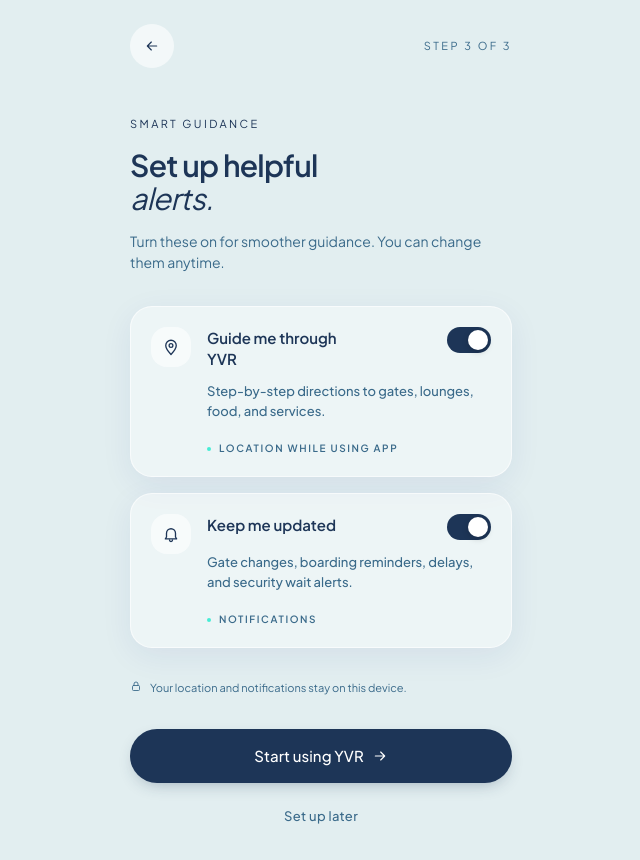
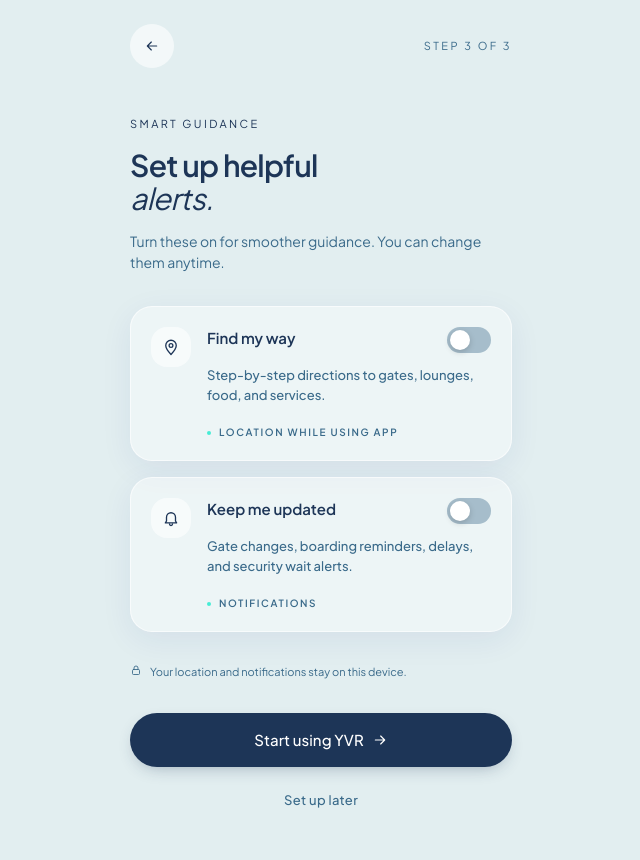
Before and after one commit to SemyonKuznetsoff/Vancouver-International-Airport-Mobile-App, a Next.js app: page /onboarding/permissions in a window 1280 px wide. Shown: the top 860 px of the page, without its empty margins (319-959 px from the left). Built offline with nearby package versions, Linux system fonts and the light colour scheme.

Commit message:
Finalize onboarding UX polish

```diff
--- a/src/app/onboarding/permissions/page.tsx
+++ b/src/app/onboarding/permissions/page.tsx
@@ -32,11 +32,11 @@
         <section className="mt-8 flex flex-col gap-4">
           <PermissionCard
             icon={<LocationPinIcon size={18} />}
-            title="Guide me through YVR"
+            title="Find my way"
             description="Step-by-step directions to gates, lounges, food, and services."
             footerLabel="Location while using app"
             toggleAriaLabel="Enable wayfinding guidance"
-            defaultOn
+            defaultOn={false}
           />
           <PermissionCard
             icon={<BellIcon size={18} />}
@@ -44,7 +44,7 @@
             description="Gate changes, boarding reminders, delays, and security wait alerts."
             footerLabel="Notifications"
             toggleAriaLabel="Enable flight updates"
-            defaultOn
+            defaultOn={false}
           />
         </section>
 
--- a/src/app/onboarding/sign-in/page.tsx
+++ b/src/app/onboarding/sign-in/page.tsx
@@ -16,7 +16,7 @@
   return (
     <AppShell>
       <main className="flex flex-1 flex-col px-6">
-        <ScreenHeader backHref="/" step="Step 2 of 3" />
+        <ScreenHeader backHref="/" step="Optional step" />
 
         <section className="mt-8 flex flex-col gap-4">
           <Eyebrow>Personal Concierge</Eyebrow>
--- a/src/app/page.tsx
+++ b/src/app/page.tsx
@@ -45,7 +45,9 @@
           <FeatureList items={features} />
         </section>
 
-        <div className="mt-auto flex flex-col gap-3 pt-8 pb-2">
+        <div className="min-h-8 max-h-16 flex-grow" aria-hidden />
+
+        <div className="flex flex-col gap-3 pb-2">
           <Button
             href="/onboarding/sign-in"
             variant="primary"
```
